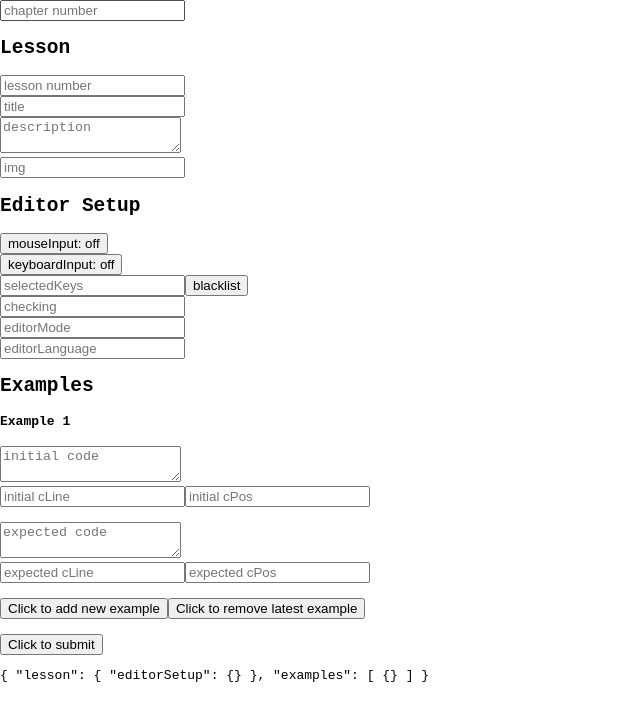
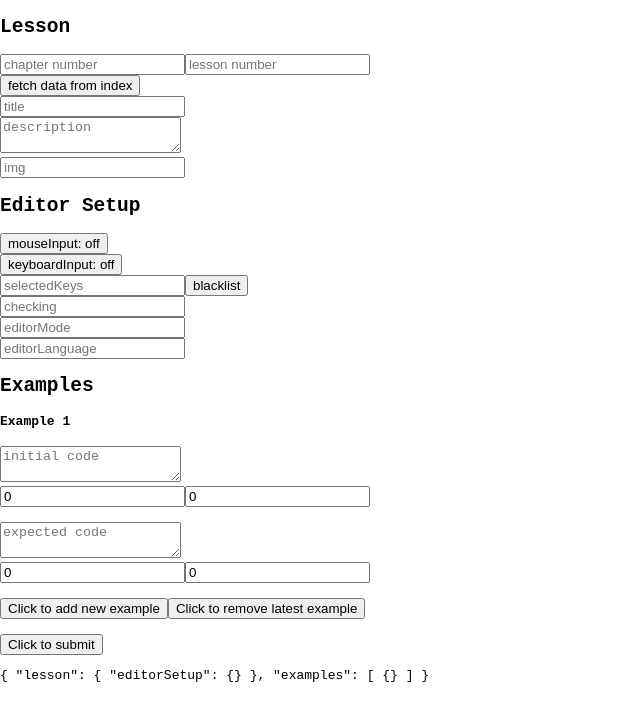
Before and after one commit to darida12321/DRP, a React (Create React App) app: page /submitLesson in a window 1280 px wide. Both pictures are taken after a click on the button "Click to add new example". Shown: the top 720 px of the page, without its empty margins (0-640 px from the left). Built offline with nearby package versions, Linux system fonts and the light colour scheme.

Commit message:
added the ability to fetch data from the remote

```diff
--- a/src/components/Submit.jsx
+++ b/src/components/Submit.jsx
@@ -1,5 +1,5 @@
 import React from "react";
-import { submitLesson } from "../firebase";
+import { submitLesson, getLessonData } from "../firebase";
 
 // this is all absolutely fucking horrible
 
@@ -19,7 +19,7 @@ function Example(props) {
     };
   };
 
-  const [state, setState] = React.useState(newExample());
+  const [state, setState] = React.useState(props.val.initial ? props.val : newExample());
 
   const updateData = (o, k, v) => {
     let newState = Object.assign({}, state);
@@ -36,6 +36,7 @@ function Example(props) {
         onChange={(e) => {
           updateData("initial", "code", e.target.value);
         }}
+        value={state.initial.code}
       />
       <br />
       <input
@@ -43,12 +44,14 @@ function Example(props) {
         onChange={(e) => {
           updateData("initial", "cLine", Number(e.target.value));
         }}
+        value={state.initial.cLine}
       />
       <input
         placeholder="initial cPos"
         onChange={(e) => {
           updateData("initial", "cPos", Number(e.target.value));
         }}
+        value={state.initial.cPos}
       />
       <br />
       <br />
@@ -57,6 +60,7 @@ function Example(props) {
         onChange={(e) => {
           updateData("expected", "code", e.target.value);
         }}
+        value={state.expected.code}
       />
       <br />
       <input
@@ -64,12 +68,14 @@ function Example(props) {
         onChange={(e) => {
           updateData("expected", "cLine", Number(e.target.value));
         }}
+        value={state.expected.cLine}
       />
       <input
         placeholder="expected cPos"
         onChange={(e) => {
           updateData("expected", "cPos", Number(e.target.value));
         }}
+        value={state.expected.cPos}
       />
     </div>
   );
@@ -138,30 +144,41 @@ function Submit() {
     await submitLesson(chapterNum, lessonNum, data);
   };
 
+  const fetchObj = async () => {
+    const remoteLessons = await getLessonData(endpoint.chapterNum);
+    const remoteData = remoteLessons[endpoint.lessonNum - 1];
+    setLesson(remoteData.lesson);
+    setSetup(remoteData.lesson.editorSetup);
+    setExamples(remoteData.examples);
+  }
+
   return (
     <div>
       <div className="input">
+        <h2>Lesson</h2>
         <input
           placeholder="chapter number"
           onChange={(e) => updateData(endpoint, "chapterNum", e.target.value)}
         ></input>
-        <h2>Lesson</h2>
         <input placeholder="lesson number" onChange={(e) => updateData(endpoint, "lessonNum", e.target.value)}></input>
         <br />
-        <input placeholder="title" onChange={(e) => updateData(lesson, "title", e.target.value)} />
+        <button onClick={() => {fetchObj()}}>fetch data from index</button><br />
+        <input placeholder="title" onChange={(e) => updateData(lesson, "title", e.target.value)} value={ lesson.title || '' } />
         <br />
-        <textarea placeholder="description" onChange={(e) => updateData(lesson, "description", e.target.value)} />
+        <textarea placeholder="description" onChange={(e) => updateData(lesson, "description", e.target.value)} value={ lesson.description || ''}/>
         <br />
-        <input placeholder="img" onChange={(e) => updateData(lesson, "img", e.target.value)} />
+        <input placeholder="img" onChange={(e) => updateData(lesson, "img", e.target.value)} value={ lesson.img || '' }/>
         <br />
         <h2>Editor Setup</h2>
-        <button id="mouseInput" type="checkbox" onClick={(e) => updateData(setup, "mouseInput", !setup.mouseInput)}>
+        <button
+          id="mouseInput"
+          onClick={(e) => updateData(setup, "mouseInput", !setup.mouseInput)}
+        >
           mouseInput: {setup.mouseInput ? "on" : "off"}
         </button>
         <br />
         <button
           id="keyboardInput"
-          type="checkbox"
           onClick={(e) => updateData(setup, "keyboardInput", !setup.keyboardInput)}
         >
           keyboardInput: {setup.keyboardInput ? "on" : "off"}
@@ -169,21 +186,22 @@ function Submit() {
         <br />
         <input
           placeholder="selectedKeys"
-          onChange={(e) => updateData(setup, "selectedKeys", e.target.value.split(" "))}
+          onChange={(e) => updateData(setup, "selectedKeys", e.target.value.split(","))}
+          value={setup.selectedKeys || ''}
         />
         <button id="whitelist" type="checkbox" onClick={(e) => updateData(setup, "whitelist", !setup.whitelist)}>
           {setup.whitelist ? "whitelist" : "blacklist"}
         </button>
         <br />
-        <input placeholder="checking" onChange={(e) => updateData(setup, "checking", e.target.value)} />
+        <input placeholder="checking" onChange={(e) => updateData(setup, "checking", e.target.value)} value={setup.checking || ''} />
         <br />
-        <input placeholder="editorMode" onChange={(e) => updateData(setup, "editorMode", e.target.value)} />
+        <input placeholder="editorMode" onChange={(e) => updateData(setup, "editorMode", e.target.value)} value={setup.editorMode || ''}/>
         <br />
-        <input placeholder="editorLanguage" onChange={(e) => updateData(setup, "editorLanguage", e.target.value)} />
+        <input placeholder="editorLanguage" onChange={(e) => updateData(setup, "editorLanguage", e.target.value)} value={setup.editorLanguage || ''}/>
         <br />
         <h2>Examples</h2>
         {examples.map((e, i) => (
-          <Example key={i} id={i} callback={updateExample} />
+          <Example key={i} id={i} callback={updateExample} val={examples[i]}/>
         ))}
         <br />
         <button
```
